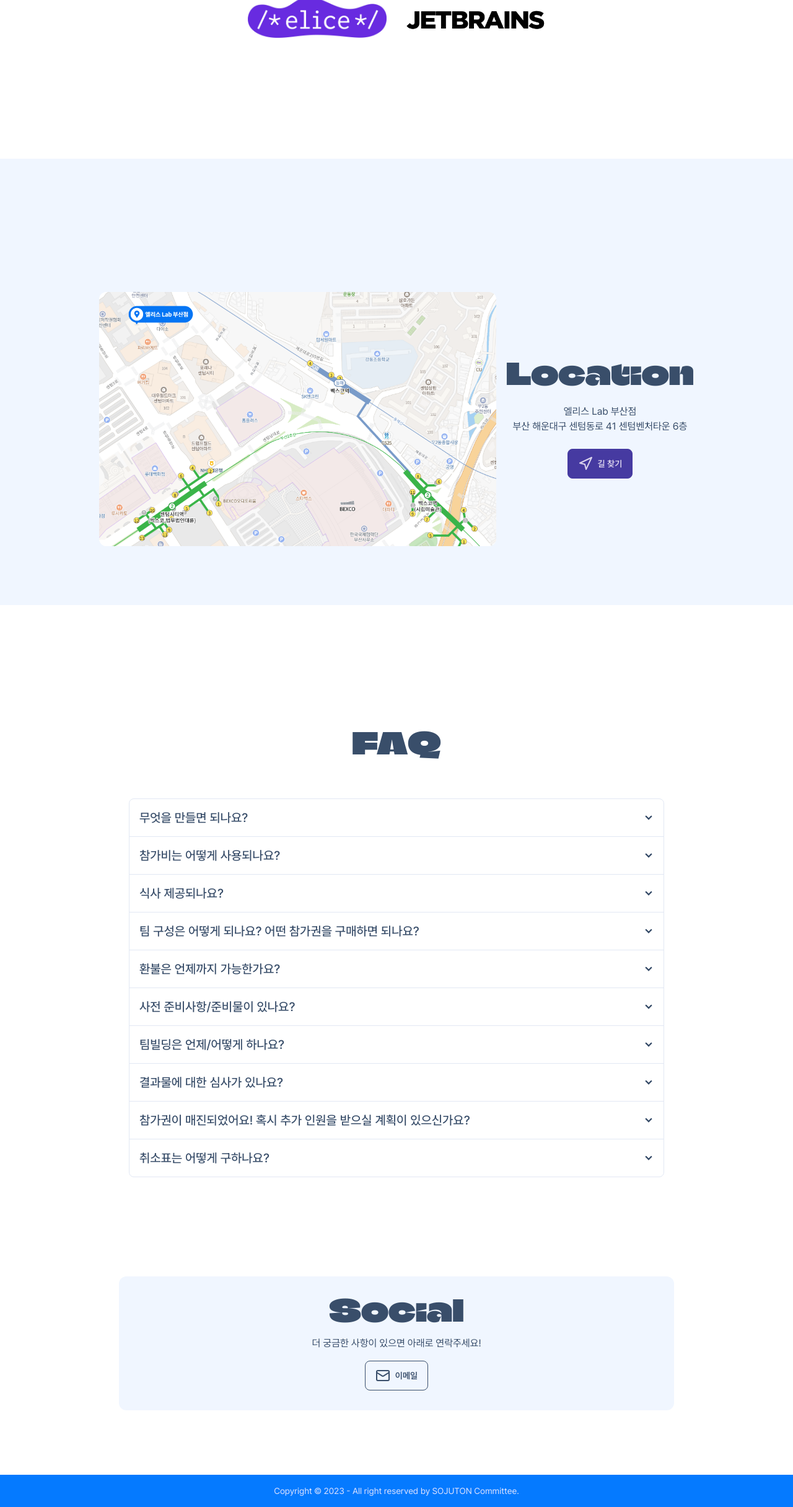
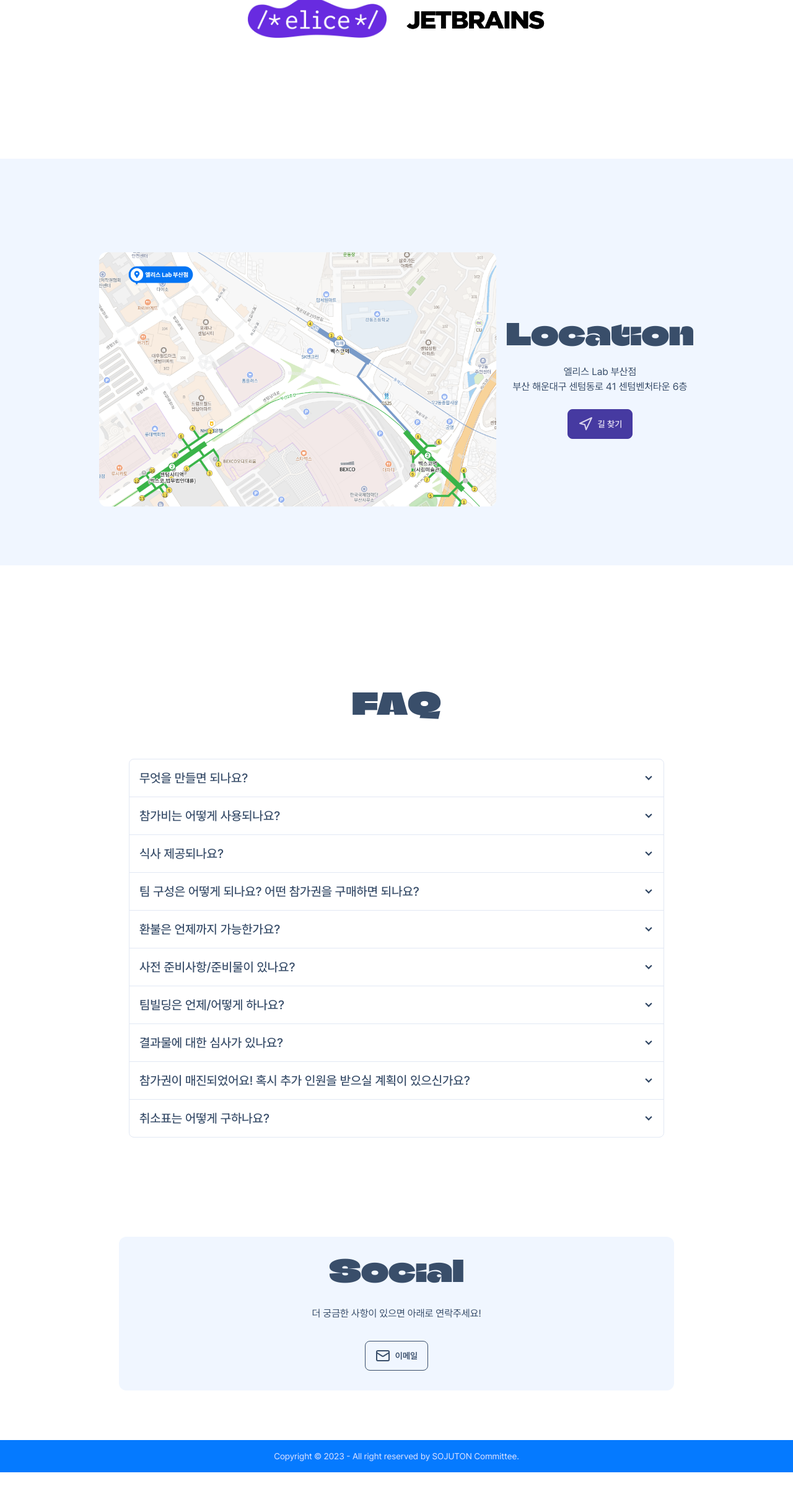
Before and after one commit to soju-con/sojuton, a Next.js app: page / in a window 1280 px wide. Shown: the part 2168-4599 px from the top of the page at 62% size. After the commit the page ends 4543 px from the top, so only its background shows below. Built offline with nearby package versions, Linux system fonts and the light colour scheme.

Commit message:
chore: Rename EmailSection to SocialSection

```diff
--- a/app/page.tsx
+++ b/app/page.tsx
@@ -1,4 +1,4 @@
-import EmailSection from "@/components/home/EmailSection";
+import SocialSection from "@/components/home/SocialSection";
 import FAQSection from "@/components/home/FAQSection";
 import HeroSection from "@/components/home/HeroSection";
 import IntroSection from "@/components/home/IntroSection";
@@ -15,7 +15,7 @@ const HomePage = () => {
       <SponsorSection />
       <LocationSection />
       <FAQSection />
-      <EmailSection />
+      <SocialSection />
     </div>
   );
 };
--- a/components/home/LocationSection.tsx
+++ b/components/home/LocationSection.tsx
@@ -6,7 +6,7 @@ import Link from "next/link";
 const LocationSection = () => {
   return (
     <section id="location" className="bg-base-200 pt-14">
-      <div className="hero max-w-5xl p-4 my-16 mx-auto min-h-[75vh]">
+      <div className="hero max-w-5xl p-4 mb-16 mx-auto min-h-[75vh]">
         <div className="hero-content flex-col lg:flex-row-reverse">
           <div className="text-center lg:text-left basis-1/2 flex flex-col justify-center">
             <h1 className="text-5xl font-bold font-climate-crisis">Location</h1>
--- a/components/home/EmailSection.tsx
+++ b/components/home/SocialSection.tsx
@@ -9,11 +9,11 @@ const SocialList = [
   },
 ];
 
-const EmailSection = () => {
+const SocialSection = () => {
   return (
     <section className="p-4 min-h-[50vh]">
       <div className="max-w-4xl p-8 my-16 mx-auto bg-base-200 rounded-xl">
-        <div className="flex flex-col gap-4 text-center">
+        <div className="flex flex-col gap-8 text-center">
           <h2 className="font-climate-crisis text-5xl">Social</h2>
           <p>더 궁금한 사항이 있으면 아래로 연락주세요!</p>
           <div className="flex flex-wrap gap-2 justify-center">
@@ -32,4 +32,4 @@ const EmailSection = () => {
   );
 };
 
-export default EmailSection;
+export default SocialSection;
```
